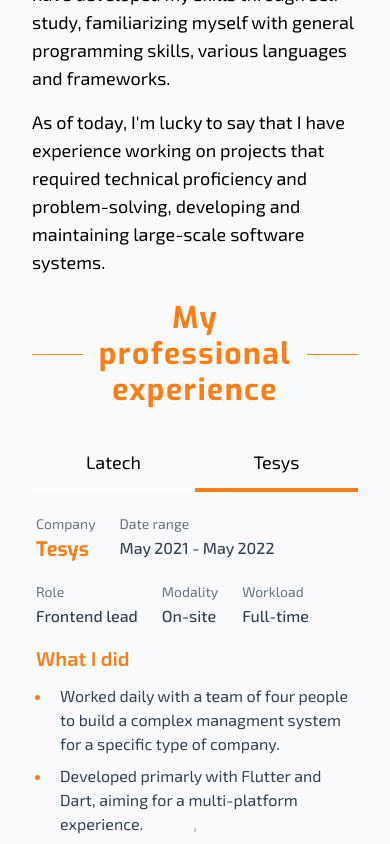
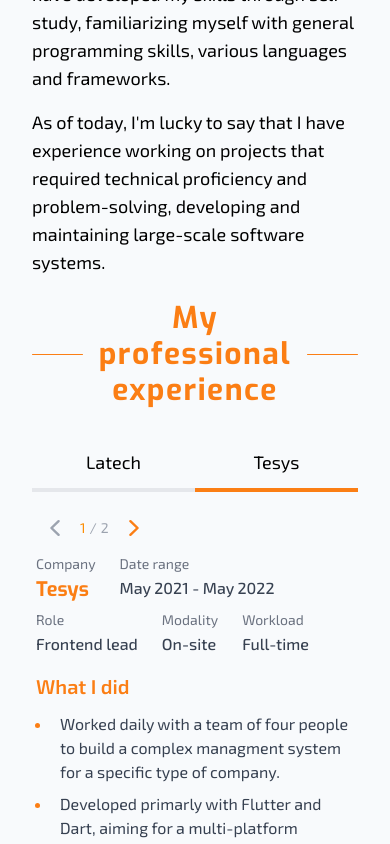
Before and after one commit to JuanseChavero/portfolio_next13, a Next.js app: page /about in a window 390 px wide. Both pictures are taken after a click on the item "Tesys". Shown: the part 436-1280 px from the top of the page. Built offline with nearby package versions, Linux system fonts and the light colour scheme.

Commit message:
Add pagination to work experiences

```diff
--- a/components/WorkExperience.tsx
+++ b/components/WorkExperience.tsx
@@ -1,4 +1,4 @@
-import { Experience } from "@/data/experiences";
+import { CompanyExperience } from "@/data/experiences";
 import {
   AnimatePresence,
   LayoutGroup,
@@ -7,9 +7,11 @@ import {
   Variants,
 } from "framer-motion";
 import { useState } from "react";
+import { ChevronLeftIcon, ChevronRightIcon } from "@heroicons/react/20/solid";
+import Tooltip from "./Tooltip";
 
 interface WorkExperienceProps {
-  experiences: Experience[];
+  experiences: CompanyExperience[];
   variants?: Variants;
 }
 
@@ -17,14 +19,46 @@ export default function WorkExperience({
   experiences,
   variants,
 }: WorkExperienceProps) {
-  const [active, setActive] = useState(experiences[0].company);
+  const [activeCompany, setActiveCompany] = useState(experiences[0].company);
+  const [activeExperience, setActiveExperience] = useState(
+    experiences[0].experience[0].startDate
+  );
+  const selectedCompany =
+    experiences.find((experience) => experience.company === activeCompany) ??
+    experiences[0];
+  const totalExperiences = selectedCompany.experience.length;
+  const selectedExperience = selectedCompany.experience.find(
+    (experience) => experience.startDate === activeExperience
+  );
+  const experienceIndex = selectedCompany.experience.findIndex(
+    (experience) => experience.startDate === activeExperience
+  );
   const controls = useAnimationControls();
-  const selectedExperience = experiences.find(
-    (experience) => experience.company === active
+
+  const previousExperience = () => {
+    const canGoBack = experienceIndex > 0;
+    if (!selectedCompany || !canGoBack) return;
+    setActiveExperience(
+      selectedCompany.experience[experienceIndex - 1].startDate
     );
+  };
+
+  const nextExperience = () => {
+    const canGoFoward = experienceIndex < totalExperiences - 1;
+    if (!selectedCompany || !canGoFoward) return;
+    setActiveExperience(
+      selectedCompany.experience[experienceIndex + 1].startDate
+    );
+  };
 
   const onClick = async (company: string) => {
-    setActive(company);
+    const clickedCompany = experiences.find(
+      (experience) => experience.company === company
+    );
+    if (!clickedCompany) return;
+
+    setActiveCompany(company);
+    setActiveExperience(clickedCompany.experience[0].startDate);
     await controls.start({ opacity: 0 });
     await controls.start({ opacity: 1 });
   };
@@ -34,9 +68,9 @@ export default function WorkExperience({
       className="container flex flex-col max-w-2xl rounded-md text-start lg:flex-row"
       variants={variants}
     >
-      {/* Works List */}
-      <div className="">
-        <ul className="flex flex-row overflow-x-scroll text-center scrollbar lg:w-40 lg:flex-col lg:overflow-x-clip">
+      {/* Companies List */}
+      <div className="w-auto">
+        <ul className="flex flex-row overflow-x-auto text-center scrollbar lg:w-40 lg:flex-col lg:overflow-x-clip">
           <LayoutGroup>
             {experiences.map(({ company }) => (
               <m.li
@@ -45,8 +79,9 @@ export default function WorkExperience({
                 className="relative flex-1 p-4 rounded cursor-pointer hover:bg-black/10 dark:hover:bg-white/10"
               >
                 {company}
+                {/* Navigation active bar */}
                 <AnimatePresence>
-                  {selectedExperience?.company === company && (
+                  {selectedCompany?.company === company && (
                     <m.div
                       key={company}
                       layoutId="company"
@@ -57,8 +92,9 @@ export default function WorkExperience({
                     />
                   )}
                 </AnimatePresence>
+                {/* Navigation scroll background */}
                 <div className="absolute top-0 bottom-0 right-0 hidden w-1 h-full -z-20 bg-gray-500/50 lg:block" />
-                <div className="absolute bottom-0 left-0 right-0 block w-full h-1 -z-20 bg-white/20 lg:hidden" />
+                <div className="absolute bottom-0 left-0 right-0 block w-full h-1 bg-gray-200 dark:bg-gray-500 -z-20 lg:hidden" />
               </m.li>
             ))}
           </LayoutGroup>
@@ -67,41 +103,44 @@ export default function WorkExperience({
 
       {/* Selected Experience */}
       <div className="flex-1">
-        {selectedExperience ? (
+        {selectedCompany && selectedExperience ? (
           <m.article
             className="flex flex-col px-1 py-4 lg:px-6 lg:py-0"
             initial={false}
             animate={controls}
             transition={{ opacity: { duration: 0.2 } }}
           >
-            <div className="flex items-start gap-6 pb-3">
-              <div className="">
+            {/* Experience information */}
+            <div className="flex flex-col sm:flex-row">
+              <div className="flex flex-col items-start flex-1 order-2 sm:order-1">
+                <div className="flex gap-6">
+                  <div className="w-auto">
                     <span className="text-sm text-gray-500 dark:text-gray-400">
                       Company
                     </span>
                     <p className="text-xl font-bold text-primary">
                       <m.a
-                    href={selectedExperience.companySite}
+                        href={selectedCompany.companySite}
                         target="_blank"
                         rel="noreferrer"
-                    aria-label={`Link to ${selectedExperience.company} website`}
+                        aria-label={`Link to ${selectedCompany.company} website`}
                         className="flex items-start font-header hover:text-black dark:hover:text-white"
                       >
-                    {selectedExperience.company}
+                        {selectedCompany.company}
                       </m.a>
                     </p>
                   </div>
-              <div className="">
+                  <div className="w-auto">
                     <span className="text-sm text-gray-500 dark:text-gray-400">
                       Date range
                     </span>
                     <p className="text-base font-medium text-gray-700 dark:text-gray-300">
-                  {selectedExperience.startDate} - {selectedExperience.endDate}
+                      {selectedExperience.startDate} -{" "}
+                      {selectedExperience.endDate}
                     </p>
                   </div>
                 </div>
-
-            <div className="flex flex-wrap items-start gap-6">
+                <div className="flex flex-wrap gap-6">
                   <div className="w-auto">
                     <span className="text-sm text-gray-500 dark:text-gray-400">
                       Role
@@ -110,7 +149,6 @@ export default function WorkExperience({
                       {selectedExperience.role}
                     </p>
                   </div>
-
                   <div className="w-auto">
                     <span className="text-sm text-gray-500 dark:text-gray-400">
                       Modality
@@ -119,7 +157,6 @@ export default function WorkExperience({
                       {selectedExperience.modality ?? "-"}
                     </p>
                   </div>
-
                   <div className="w-auto">
                     <span className="text-sm text-gray-500 dark:text-gray-400">
                       Workload
@@ -129,7 +166,49 @@ export default function WorkExperience({
                     </p>
                   </div>
                 </div>
-            <div className="mt-4">
+              </div>
+
+              {/* Company experiences navigation */}
+              {totalExperiences > 1 && (
+                <div className="flex items-center order-1 gap-1 h-fit sm:order-2">
+                  <Tooltip content="Previous" side="bottom">
+                    <button
+                      aria-label="Previous experience"
+                      onClick={previousExperience}
+                      disabled={experienceIndex <= 0}
+                      className="flex items-center justify-center w-10 h-10 p-1 rounded-full group hover:bg-white/10 disabled:hover:bg-transparent"
+                    >
+                      <ChevronLeftIcon className="w-8 h-8 -ml-0.5 fill-primary group-disabled:fill-gray-400 dark:group-disabled:fill-gray-500" />
+                    </button>
+                  </Tooltip>
+                  <span className="flex gap-1 text-sm text-gray-400 cursor-default dark:text-gray-300">
+                    <span
+                      aria-label="Current experience number"
+                      className="text-secondary"
+                    >
+                      {experienceIndex + 1}
+                    </span>
+                    <span>/</span>
+                    <span aria-label="Total experiences">
+                      {totalExperiences}
+                    </span>
+                  </span>
+                  <Tooltip content="Next" side="bottom">
+                    <button
+                      aria-label="Next experience"
+                      onClick={nextExperience}
+                      disabled={experienceIndex >= totalExperiences - 1}
+                      className="flex items-center justify-center w-10 h-10 p-1 rounded-full group hover:bg-white/10 disabled:hover:bg-transparent"
+                    >
+                      <ChevronRightIcon className="w-8 h-8 -mr-0.5 fill-primary group-disabled:fill-gray-400 dark:group-disabled:fill-gray-500" />
+                    </button>
+                  </Tooltip>
+                </div>
+              )}
+            </div>
+
+            {/* Experience content */}
+            <div className="mt-4 min-h-[13rem]">
               <p className="mb-3 text-xl font-semibold text-primary">
                 {selectedExperience.endDate === "Today"
                   ? "What I'm doing"
--- a/data/experiences.tsx
+++ b/data/experiences.tsx
@@ -1,6 +1,10 @@
-export type Experience = {
+export type CompanyExperience = {
   company: string;
   companySite?: string;
+  experience: Experience[];
+};
+
+export type Experience = {
   startDate: string;
   endDate: string;
   role: string;
@@ -9,10 +13,12 @@ export type Experience = {
   contents: string[];
 };
 
-export const experiences: Experience[] = [
+export const experiences: CompanyExperience[] = [
   {
     company: "Latech",
     companySite: "https://latechfactory.com",
+    experience: [
+      {
         startDate: "May 2023",
         endDate: "Today",
         role: "Fullstack Developer",
@@ -24,9 +30,13 @@ export const experiences: Experience[] = [
           "Cooperating closely with the client's team to develop the best possible product.",
         ],
       },
+    ],
+  },
   {
     company: "Tesys",
     companySite: "https://www.tesysweb.com",
+    experience: [
+      {
         startDate: "May 2021",
         endDate: "May 2022",
         role: "Frontend lead",
@@ -38,4 +48,18 @@ export const experiences: Experience[] = [
           "Improved the design of already existing websites, using plain HTML, CSS and JavaScript.",
         ],
       },
+      {
+        startDate: "Feb 2023",
+        endDate: "May 2023",
+        role: "Frontend developer",
+        modality: "Remote",
+        time: "Full-time",
+        contents: [
+          "Implemented a thorough API structure refactor to improve app security.",
+          "Diligently maintained and supported the app.",
+          "Continuously enhanced the app to optimize the user experience.",
+        ],
+      },
+    ],
+  },
 ];
```
Lines whose indentation alone changed are shown as unchanged.
